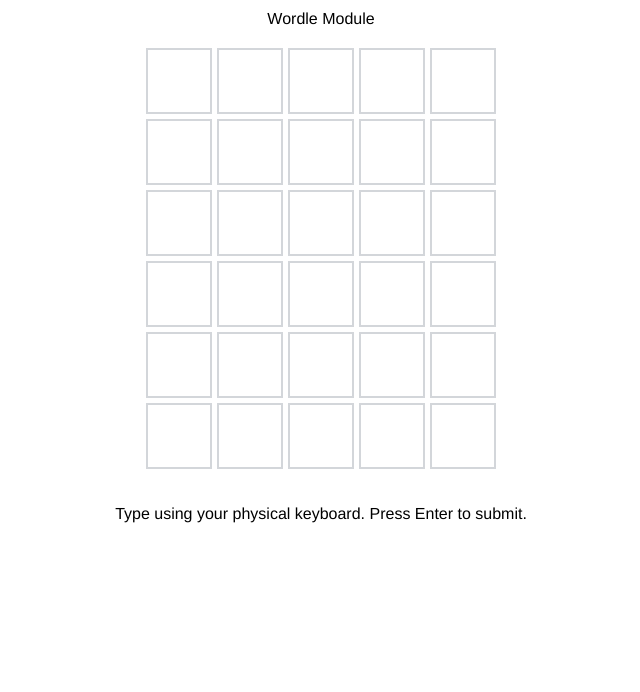
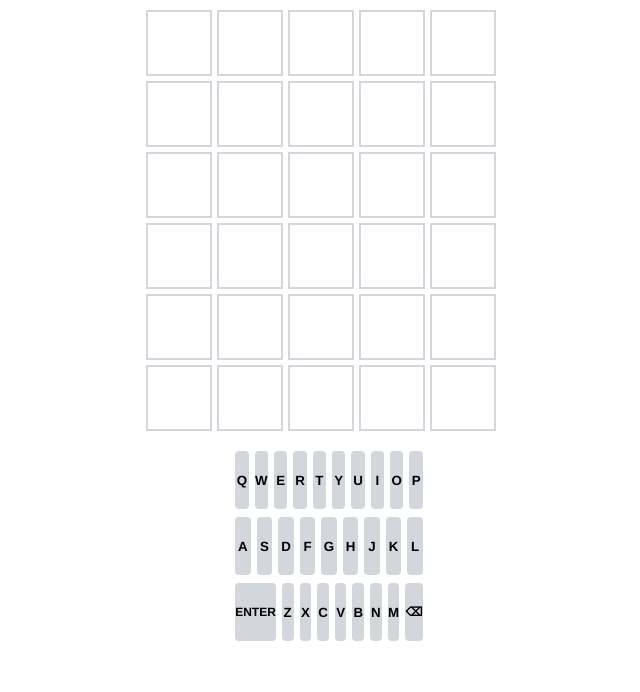
Before and after one commit to cbg-c/baobei, a plain HTML site: page games/wordle/index.html in a window 1280 px wide. Shown: the whole page, without its empty margins (319-959 px from the left). Drawn offline with Linux system fonts and the light colour scheme.

Commit message:
Update index.html

```diff
--- a/games/wordle/index.html
+++ b/games/wordle/index.html
@@ -7,11 +7,19 @@
     <link rel="stylesheet" href="style.css">
 </head>
 <body>
-    <div class="header">Wordle Module</div>
-    <div id="message"></div>
-    <div id="board"></div>
-    <p class="instructions">Type using your physical keyboard. Press Enter to submit.</p>
-
+    <div id="game-container">
+        <div id="board-container">
+            <div id="board">
+            </div>
+        </div>
+        <div id="keyboard-container">
+            <div id="keyboard">
+            </div>
+        </div>
+        <div id="message-container">
+            <div id="message"></div>
+        </div>
+    </div>
     <script src="script.js"></script>
 </body>
 </html>
```
